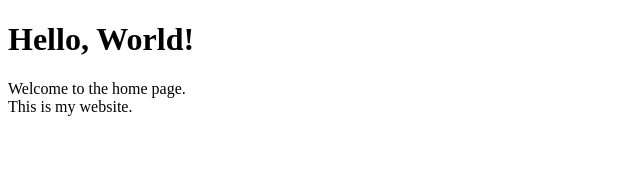
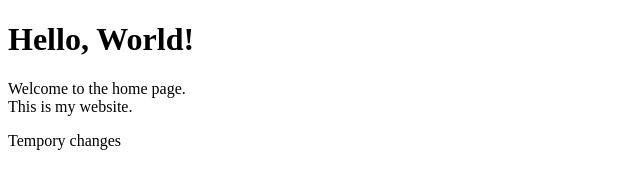
Before and after one commit to krishnakoushik192/SGA-2-Assignment, a plain HTML site: page index.html in a window 1280 px wide. Shown: the whole page, without its empty margins (0-640 px from the left). Drawn offline with Linux system fonts and the light colour scheme.

Commit message:
Temporary changes to be undone

```diff
--- a/index.html
+++ b/index.html
@@ -12,5 +12,6 @@
         <br/>
         This is my website.
     </p>
+    <p>Tempory changes </p>
 </body>
 </html>
```
